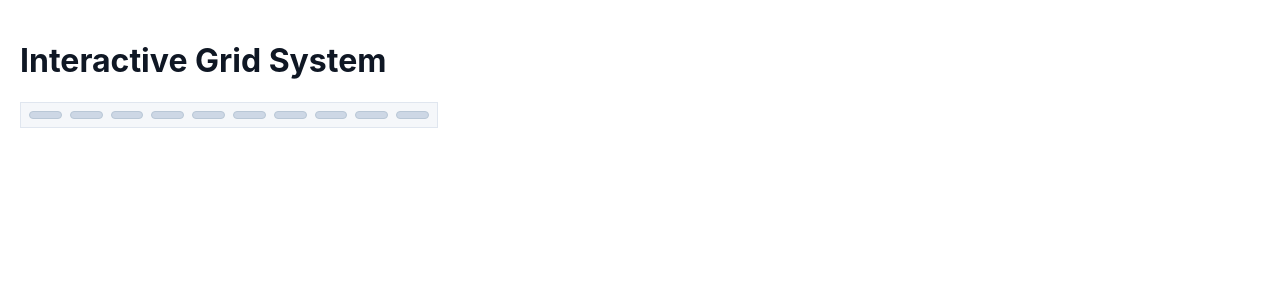
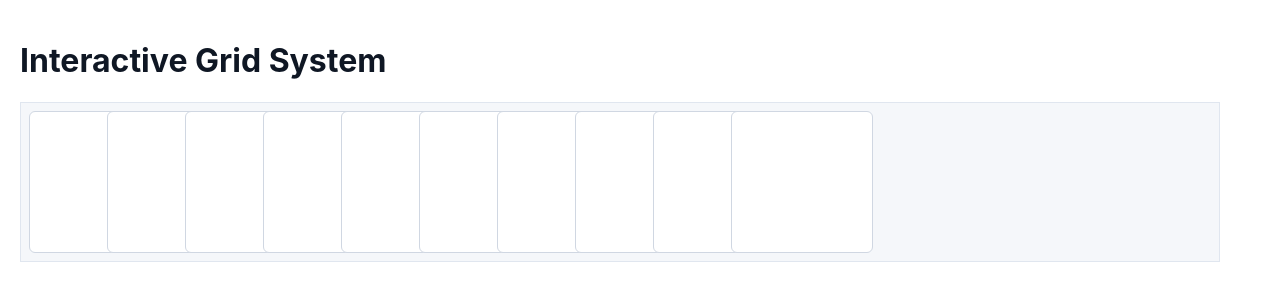
Before and after one commit to DanushkaMadush/Interactive-Grid-System, a Next.js app: page / in a window 1280 px wide. Shown: the top 300 px of the page. Built offline with nearby package versions, Linux system fonts and the light colour scheme.

Commit message:
refactor:changed functions and styles of GridItem and Grid

```diff
--- a/components/Grid.js
+++ b/components/Grid.js
@@ -37,8 +37,8 @@ export default function Grid() {
   return (
     <div>
       <div className={styles.grid}
-        style={{
-          width: `${gridCellSize * 20}px` }}>
+         style={{ '--cell-size': `${gridCellSize}px` }}
+         >
         {items.map(item => (
           <GridItem
             key={item.id}
--- a/components/Grid.module.css
+++ b/components/Grid.module.css
@@ -1,9 +1,11 @@
 .grid {
   display: grid;
-  grid-template-columns: repeat(20, 1fr);
+  grid-template-columns: repeat(20, var(--cell-size));
   gap: 8px;
   background: #f5f7fa;
   padding: 8px;
+  border: 1px solid #e0e6ef;
+
+  /* REQUIRED for absolute-positioned selected items */
   position: relative;
-  border: 1px solid #e0e6ef;
 }
--- a/components/GridItem.js
+++ b/components/GridItem.js
@@ -1,32 +1,28 @@
-import React from 'react'
-import styles from './GridItem.module.css'
+import { gridCellSize } from "../lib/gridUtils";
+import styles from "./GridItem.module.css";
 
 export default function GridItem({ item, onSelect }) {
-  if (item.selected) {
-    return (
-      <div
-        className={styles.box}
-        style={{
-          position: 'absolute',
-          left: item.pixelX,
-          top: item.pixelY,
-          width: item.pixelW,
-          height: item.pixelH,
-          zIndex: 10,
-        }}
-        onMouseDown={onSelect}
-      />
-    )
-  }
-
-  const gridColumn = `${item.col} / span ${item.width}`
-  const gridRow = `${item.row} / span ${item.height}`
+  const size = gridCellSize * item.width;
 
   return (
     <div
-      className={styles.box}
-      style={{ gridColumn, gridRow }}
-      onMouseDown={onSelect}
+      className={`${styles.box} ${
+        item.selected ? styles.selected : styles.unselected
+      }`}
+      onClick={onSelect}
+      style={
+        item.selected
+          ? {
+              width: `${item.pixelW}px`,
+              height: `${item.pixelH}px`,
+              top: `${item.pixelY}px`,
+              left: `${item.pixelX}px`,
+            }
+          : {
+              width: `${size}px`,
+              height: `${size}px`,
+            }
+      }
     />
-  )
+  );
 }
--- a/components/GridItem.module.css
+++ b/components/GridItem.module.css
@@ -1,11 +1,20 @@
 .box {
-  background: #cdd7e5;
-  border: 1px solid #b9c7d6;
+  background: #ffffff;
+  border: 1px solid #d0d7e2;
   border-radius: 6px;
-  user-select: none;
-  transition: border 0.1s;
+  cursor: pointer;
+  transition: border-color 0.2s ease;
 }
 
-.box:hover {
-  border-color: #8aa5c7;
+/* unselected state */
+.unselected {
+  width: var(--size);
+  height: var(--size);
 }
+
+/* selected state → absolute positioned, resizable */
+.selected {
+  position: absolute;
+  border: 2px solid #0070f3; /* blue border */
+  z-index: 5;
+}
--- a/lib/gridUtils.js
+++ b/lib/gridUtils.js
@@ -1,4 +1,4 @@
-export const gridCellSize = 20 // px
+export const gridCellSize = 70 // px
 
 // Convert grid coordinates → pixel coordinates
 export function gridToPixels(item) {
```
